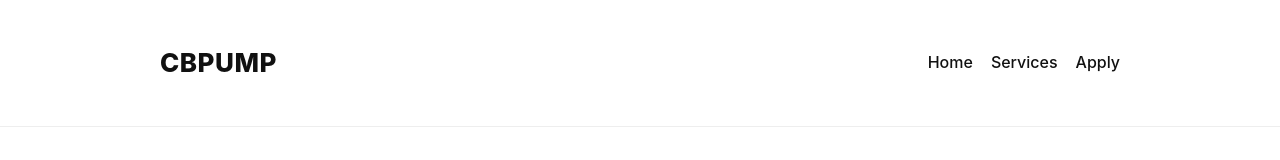
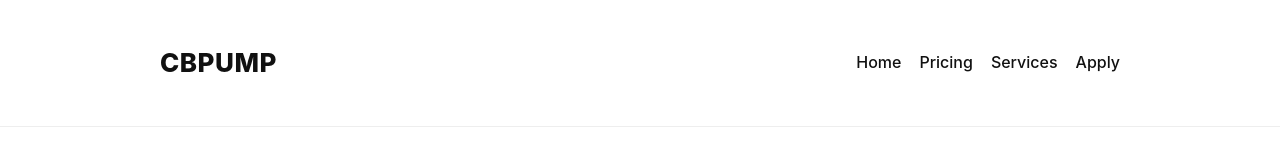
Before and after one commit to cbpumpcoaching/online-coaching-platform, a Next.js app: page / in a window 1280 px wide. Shown: the top 160 px of the page. Built offline with nearby package versions, Linux system fonts and the light colour scheme.

Commit message:
Update Layout.js

```diff
--- a/components/Layout.js
+++ b/components/Layout.js
@@ -7,6 +7,7 @@ export default function Layout({ children }) {
 
           <nav style={styles.nav}>
             <a href="/" style={styles.navLink}>Home</a>
+            <a href="/pricing" style={styles.navLink}>Pricing</a>
             <a href="/#services" style={styles.navLink}>Services</a>
             <a href="/apply" style={styles.navLink}>Apply</a>
           </nav>
@@ -45,6 +46,8 @@ const styles = {
     display: "flex",
     gap: 18,
     fontSize: 16,
+    flexWrap: "wrap",
+    justifyContent: "flex-end",
   },
   navLink: {
     textDecoration: "none",
```
